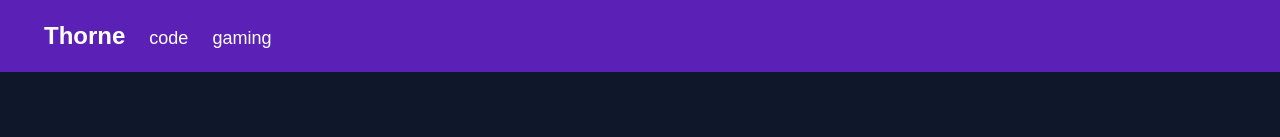
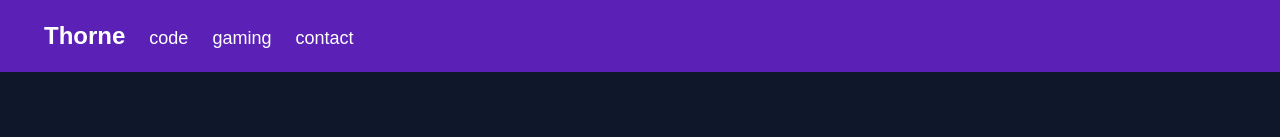
Before and after one commit to ExistentialEnso/ens0-me, a Next.js app: page / in a window 1280 px wide. Shown: the top 137 px of the page. Built offline with nearby package versions, Linux system fonts and the light colour scheme; a web font is replaced by a local one.

Commit message:
Add contact link

```diff
--- a/src/app/components/HeaderBar.tsx
+++ b/src/app/components/HeaderBar.tsx
@@ -10,6 +10,7 @@ const HeaderBar = () => {
             <Link href="/" className="text-2xl lg:text-2xl font-bold text-white hover:text-violet-200 ml-6">Thorne</Link>
             <Link href="/code" className="text-lg lg:text-lg text-white hover:text-violet-400 ml-6">code</Link>
             <Link href="/gaming" className="text-lg lg:text-lg text-white hover:text-violet-400 ml-6">gaming</Link>
+            <Link href="/contact" className="text-lg lg:text-lg text-white hover:text-violet-400 ml-6">contact</Link>
         </div>
     )
 }
```
